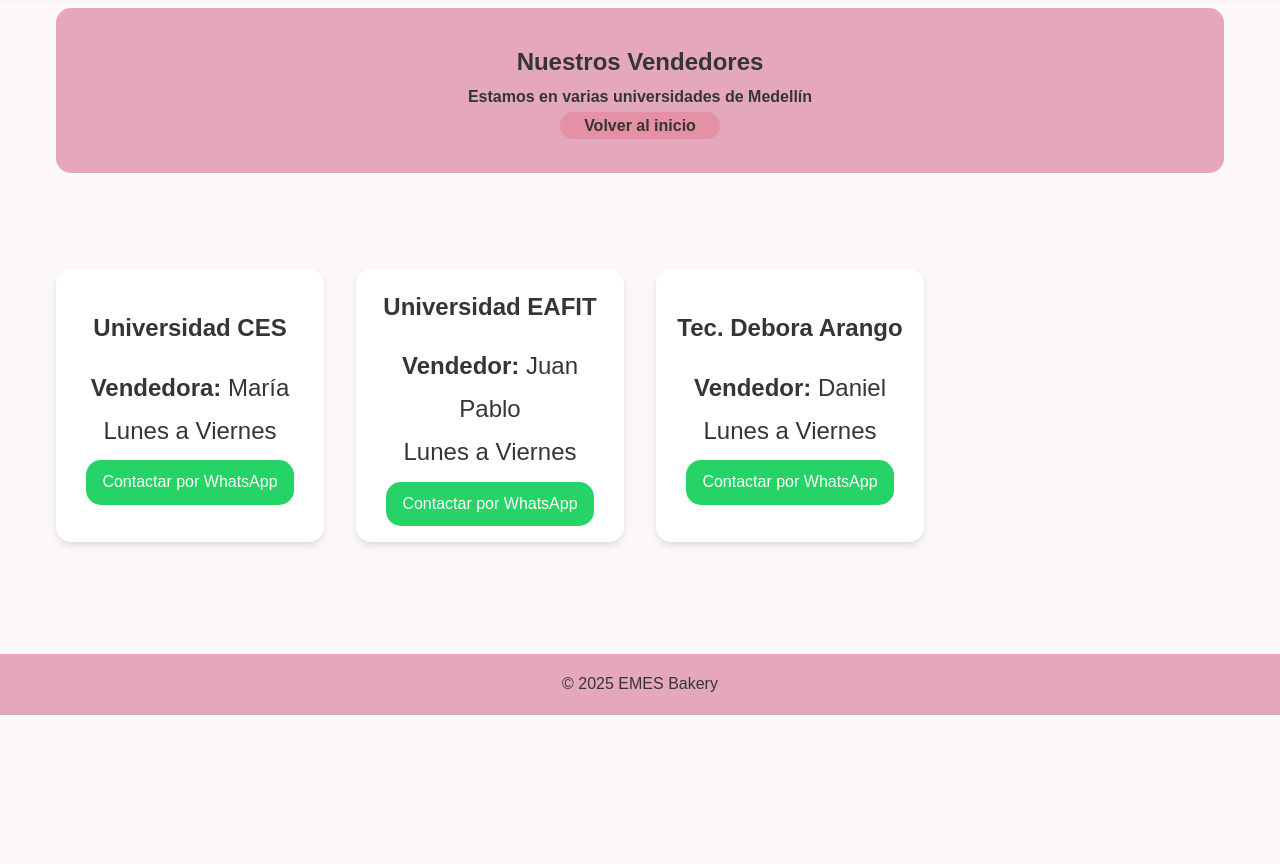
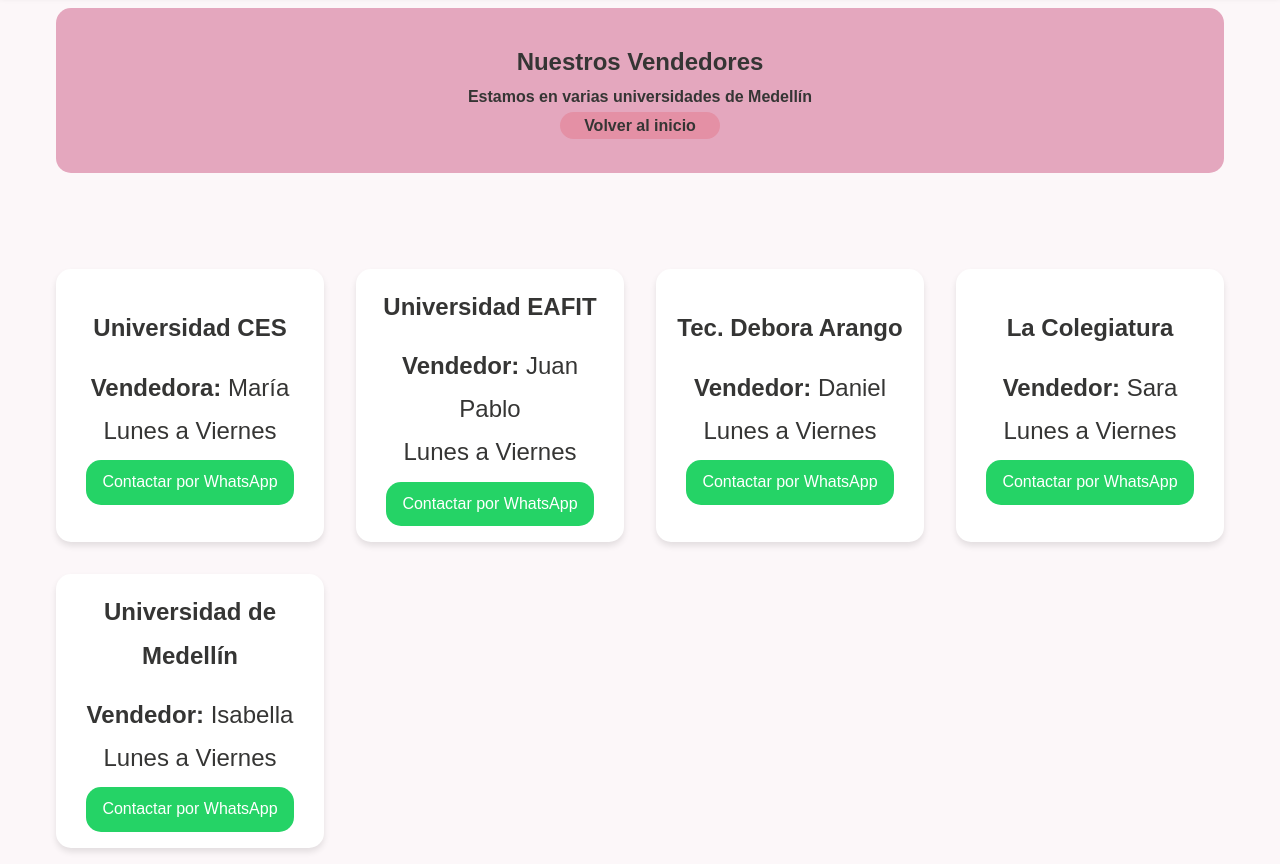
Before and after one commit to SecretCodeLabb/EMES, a plain HTML site: page vendors.html in a window 1280 px wide. Shown: the part 88-952 px from the top of the page. Before the commit the page ends 803 px from the top, so only its background shows below. Drawn offline with Linux system fonts and the light colour scheme.

Commit message:
Update vendors.html

```diff
--- a/vendors.html
+++ b/vendors.html
@@ -60,6 +60,26 @@
                         </div>
                     </div>
                 </div>
+                <div class="university-card">
+                    <div class="vendor-info">
+                        <h3>La Colegiatura</h3>
+                        <div class="vendor">
+                            <p><b>Vendedor: </b>Sara</p>
+                            <p>Lunes a Viernes</p>
+                            <a href="https://wa.me/3218745551" target="_blank" class="whatsapp-link">Contactar por WhatsApp</a>
+                        </div>
+                    </div>
+                </div>
+                <div class="university-card">
+                    <div class="vendor-info">
+                        <h3>Universidad de Medellín</h3>
+                        <div class="vendor">
+                            <p><b>Vendedor: </b>Isabella</p>
+                            <p>Lunes a Viernes</p>
+                            <a href="https://wa.me/3023552949" target="_blank" class="whatsapp-link">Contactar por WhatsApp</a>
+                        </div>
+                    </div>
+                </div>
             </div>
         </section>
     </main>
```
